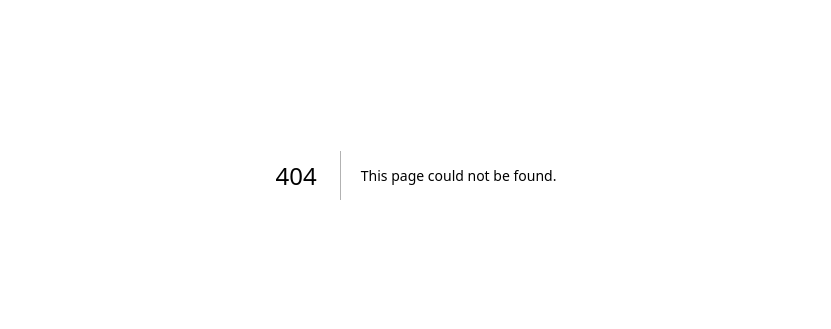
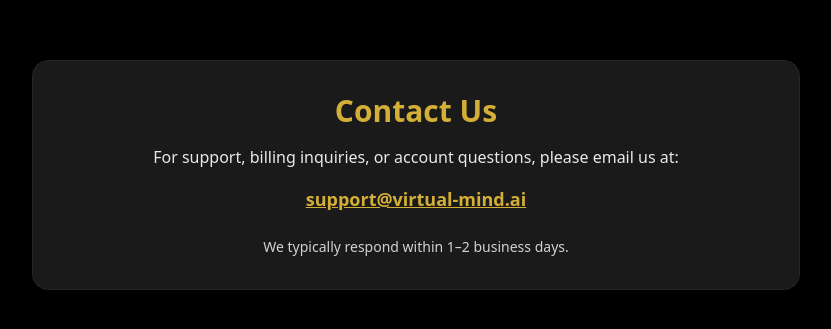
Before and after one commit to jbrady1985/virtual-mind, a Next.js app: page /contact in a window 1280 px wide. Before the commit this address had no page. Shown: the part 225-554 px from the top of the page, without its empty margins (224-1055 px from the left). Built offline with nearby package versions, Linux system fonts and the light colour scheme.

Commit message:
Create contact.js

```diff
--- /dev/null
+++ b/pages/contact.js
@@ -0,0 +1,18 @@
+export default function Contact() {
+  return (
+    <main className="min-h-screen flex items-center justify-center px-6">
+      <div className="bg-panel border border-neutral-800 shadow-card rounded-2xl max-w-3xl w-full p-8 text-center">
+        <h1 className="text-3xl font-extrabold text-gold mb-4">Contact Us</h1>
+        <p className="opacity-90 mb-4">
+          For support, billing inquiries, or account questions, please email us at:
+        </p>
+        <a href="mailto:support@virtual-mind.ai" className="text-gold text-lg font-semibold underline">
+          support@virtual-mind.ai
+        </a>
+        <p className="opacity-80 text-sm mt-6">
+          We typically respond within 1–2 business days.
+        </p>
+      </div>
+    </main>
+  );
+}
```
